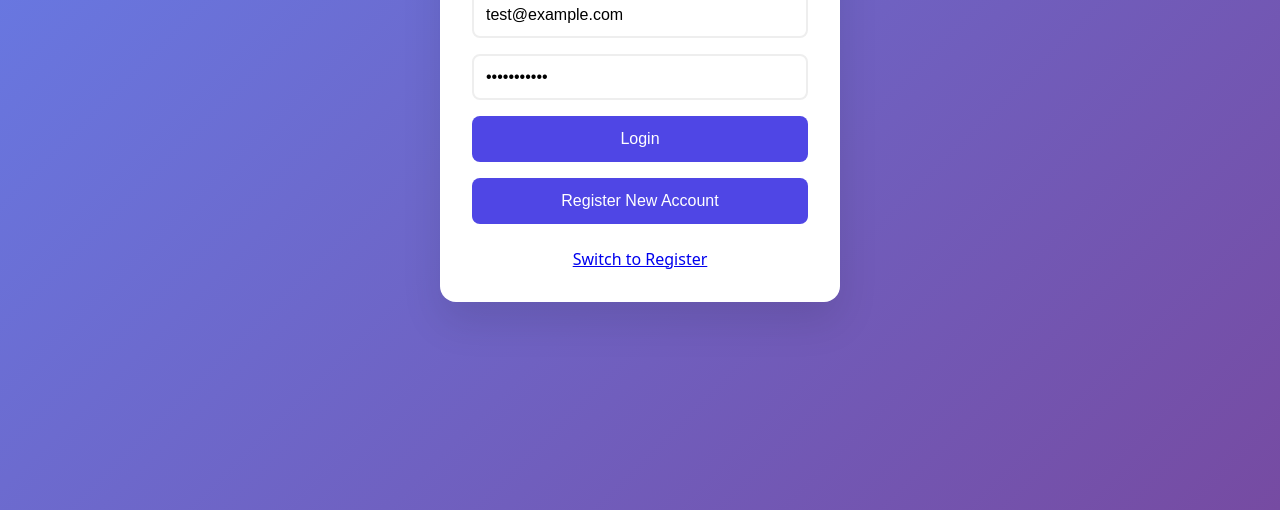
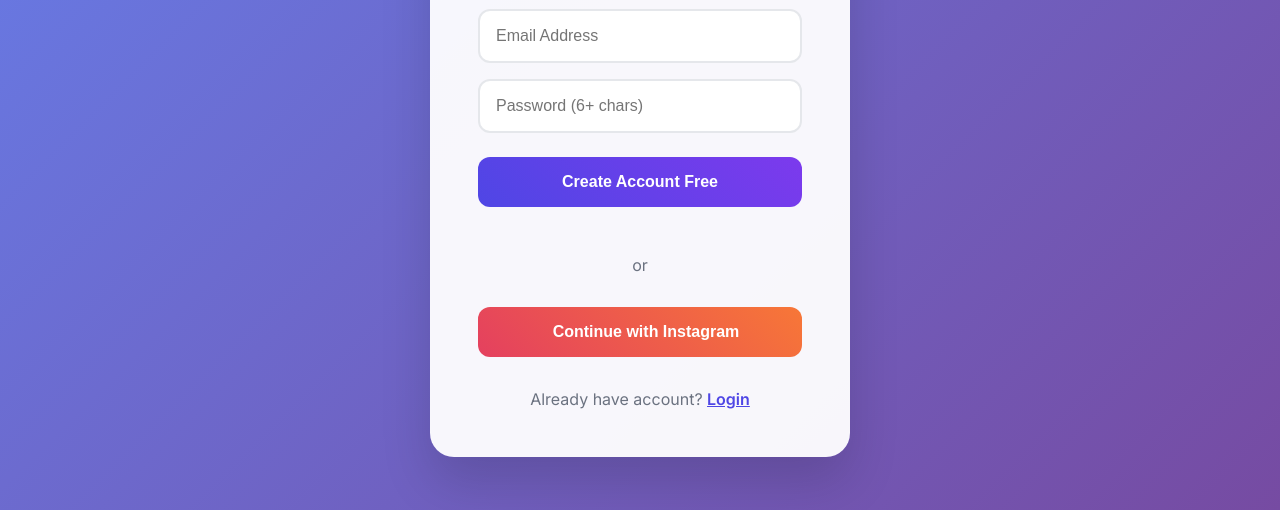
Before and after one commit to ap9165041-pixel/fine, a website: page public/auth.html in a window 1280 px wide. Shown: the part 290-800 px from the top of the page. Drawn offline with Linux system fonts and the light colour scheme.

Commit message:
Update auth.html

```diff
--- a/public/auth.html
+++ b/public/auth.html
@@ -1,146 +1,108 @@
 <!DOCTYPE html>
 <html>
 <head>
-  <title>Login - InstaRocket</title>
-  <style>
-    * { margin: 0; padding: 0; box-sizing: border-box; }
-    body {
-      font-family: system-ui;
-      background: linear-gradient(135deg, #667eea 0%, #764ba2 100%);
-      min-height: 100vh;
-      display: flex;
-      align-items: center;
-      justify-content: center;
-    }
-    .card {
-      background: white;
-      padding: 2rem;
-      border-radius: 16px;
-      width: 100%;
-      max-width: 400px;
-      box-shadow: 0 20px 40px rgba(0,0,0,0.1);
-    }
-    input {
-      width: 100%;
-      padding: 12px;
-      margin: 8px 0;
-      border: 2px solid #eee;
-      border-radius: 8px;
-      font-size: 16px;
-    }
-    button {
-      width: 100%;
-      padding: 14px;
-      background: #4F46E5;
-      color: white;
-      border: none;
-      border-radius: 8px;
-      font-size: 16px;
-      cursor: pointer;
-      margin: 8px 0;
-    }
-    button:hover { background: #3730a3; }
-    .toggle { text-align: center; margin-top: 1rem; }
-    .status { padding: 10px; margin: 10px 0; border-radius: 8px; }
-    .success { background: #10B981; color: white; }
-    .error { background: #EF4444; color: white; }
-  </style>
+  <title>Sign Up - InstaRocket</title>
+  <link rel="stylesheet" href="css/style.css">
+  <link href="https://fonts.googleapis.com/css2?family=Inter:wght@400;500;600&display=swap" rel="stylesheet">
 </head>
-<body>
-  <div class="card">
-    <h2>🚀 InstaRocket</h2>
+<body style="background: linear-gradient(135deg,#667eea 0%,#764ba2 100%); display:flex; align-items:center; justify-content:center; min-height:100vh; font-family:Inter;">
 
-    <div id="status"></div>
+  <div style="background:rgba(255,255,255,0.95); padding:3rem; border-radius:24px; width:100%; max-width:420px; box-shadow:0 25px 50px rgba(0,0,0,0.15);">
 
-    <input type="email" id="email" placeholder="test@example.com" value="test@example.com">
-    <input type="password" id="password" placeholder="password123" value="password123">
+    <div style="text-align:center; margin-bottom:2rem;">
+      <h2 style="color:#1f2937; font-size:2rem; font-weight:800; margin-bottom:0.5rem;">InstaRocket</h2>
+      <p style="color:#6b7280;">Join 25K+ creators automating Instagram growth</p>
+    </div>
 
-    <button onclick="login()">Login</button>
-    <button onclick="register()">Register New Account</button>
+    <form id="authForm">
+      <input type="text" id="name" placeholder="Full Name" required
+             style="width:100%; padding:16px; margin:8px 0; border:2px solid #e5e7eb; border-radius:12px; font-size:16px;">
+      <input type="email" id="email" placeholder="Email Address" required
+             style="width:100%; padding:16px; margin:8px 0; border:2px solid #e5e7eb; border-radius:12px; font-size:16px;">
+      <input type="password" id="password" placeholder="Password (6+ chars)" required minlength="6"
+             style="width:100%; padding:16px; margin:8px 0; border:2px solid #e5e7eb; border-radius:12px; font-size:16px;">
 
-    <div class="toggle">
-      <a href="#" onclick="toggleMode()">Switch to Register</a>
-    </div>
+      <button type="submit" style="
+        width:100%; padding:16px; background:linear-gradient(45deg,#4F46E5,#7C3AED);
+        color:white; border:none; border-radius:12px; font-size:16px; font-weight:600;
+        cursor:pointer; margin:16px 0; transition:all 0.3s;">
+        Create Account Free
+      </button>
+    </form>
+
+    <div style="text-align:center; margin:2rem 0; color:#6b7280;">or</div>
+
+    <button onclick="connectInstagram()" style="
+      width:100%; padding:16px; background:linear-gradient(45deg,#E4405F,#F77737);
+      color:white; border:none; border-radius:12px; font-size:16px; font-weight:600;
+      cursor:pointer; display:flex; align-items:center; justify-content:center; gap:12px;">
+      <i class="fab fa-instagram"></i>
+      Continue with Instagram
+    </button>
+
+    <p style="text-align:center; margin-top:2rem; color:#6b7280;">
+      Already have account? <a href="#" onclick="toggleLogin()" style="color:#4F46E5; font-weight:600;">Login</a>
+    </p>
   </div>
 
   <script>
-    let isLogin = true;
+    let isLogin = false;
 
-    async function showStatus(msg, isError = false) {
-      const status = document.getElementById('status');
-      status.textContent = msg;
-      status.className = 'status ' + (isError ? 'error' : 'success');
+    function toggleLogin() {
+      isLogin = !isLogin;
+      document.getElementById('name').style.display = isLogin ? 'none' : 'block';
+      document.getElementById('authForm').onsubmit = isLogin ? loginUser : registerUser;
     }
 
-    async function login() {
-      showStatus('Logging in...');
+    async function registerUser(e) {
+      e.preventDefault();
+      await authUser('register');
+    }
 
+    async function loginUser(e) {
+      e.preventDefault();
+      await authUser('login');
+    }
+
+    async function authUser(type) {
       const email = document.getElementById('email').value;
       const password = document.getElementById('password').value;
+      const name = document.getElementById('name').value || 'User';
 
       try {
-        const res = await fetch('http://localhost:3000/api/login', {
+        const endpoint = type === 'register' ? '/api/register' : '/api/login';
+        const body = type === 'register' ?
+          { email, password, name } :
+          { email, password };
+
+        const res = await fetch(endpoint, {
           method: 'POST',
           headers: { 'Content-Type': 'application/json' },
-          body: JSON.stringify({ email, password })
+          body: JSON.stringify(body)
         });
 
         const data = await res.json();
+        console.log(`${type} response:`, data);
 
-        if (data.success || data.token) {
+        if (data.token) {
           localStorage.setItem('token', data.token);
-          showStatus('✅ Login Success! Redirecting...');
-          setTimeout(() => {
-            window.location.href = 'dashboard.html';
-          }, 1000);
+          alert(`✅ ${type === 'register' ? 'Account created!' : 'Welcome back!'} Redirecting...`);
+          window.location.href = '/dashboard.html';
         } else {
-          showStatus('❌ ' + (data.error || 'Login failed'), true);
+          alert(`❌ ${data.error || 'Something went wrong'}`);
         }
-      } catch (e) {
-        showStatus('❌ Server not running? Check terminal!', true);
+      } catch (err) {
+        console.error('Network error:', err);
+        alert('❌ Network error - Check console (F12)');
       }
     }
 
-    async function register() {
-      showStatus('Creating account...');
-
-      const email = document.getElementById('email').value;
-      const password = document.getElementById('password').value;
-      const name = email.split('@')[0];
-
-      try {
-        const res = await fetch('http://localhost:3000/api/register', {
-          method: 'POST',
-          headers: { 'Content-Type': 'application/json' },
-          body: JSON.stringify({ email, password, name })
-        });
-
-        const data = await res.json();
-
-        if (data.success || data.token) {
-          localStorage.setItem('token', data.token);
-          showStatus('✅ Account created! Logging in...');
-          setTimeout(() => {
-            window.location.href = 'dashboard.html';
-          }, 1000);
-        } else {
-          showStatus('❌ ' + (data.error || 'Registration failed'), true);
-        }
-      } catch (e) {
-        showStatus('❌ Network error', true);
-      }
+    function connectInstagram() {
+      alert('🚀 Instagram Connect Coming Soon!\n\nFor now use Email signup 😊');
     }
 
-    function toggleMode() {
-      isLogin = !isLogin;
-      document.querySelectorAll('button')[0].textContent = isLogin ? 'Login' : 'Create Account';
-      document.querySelectorAll('button')[1].style.display = isLogin ? 'block' : 'none';
-    }
-
-    // Enter key
-    document.addEventListener('keypress', (e) => {
-      if (e.key === 'Enter') login();
-    });
+    // Auto focus
+    document.getElementById('name')?.focus();
   </script>
 </body>
 </html>
```
